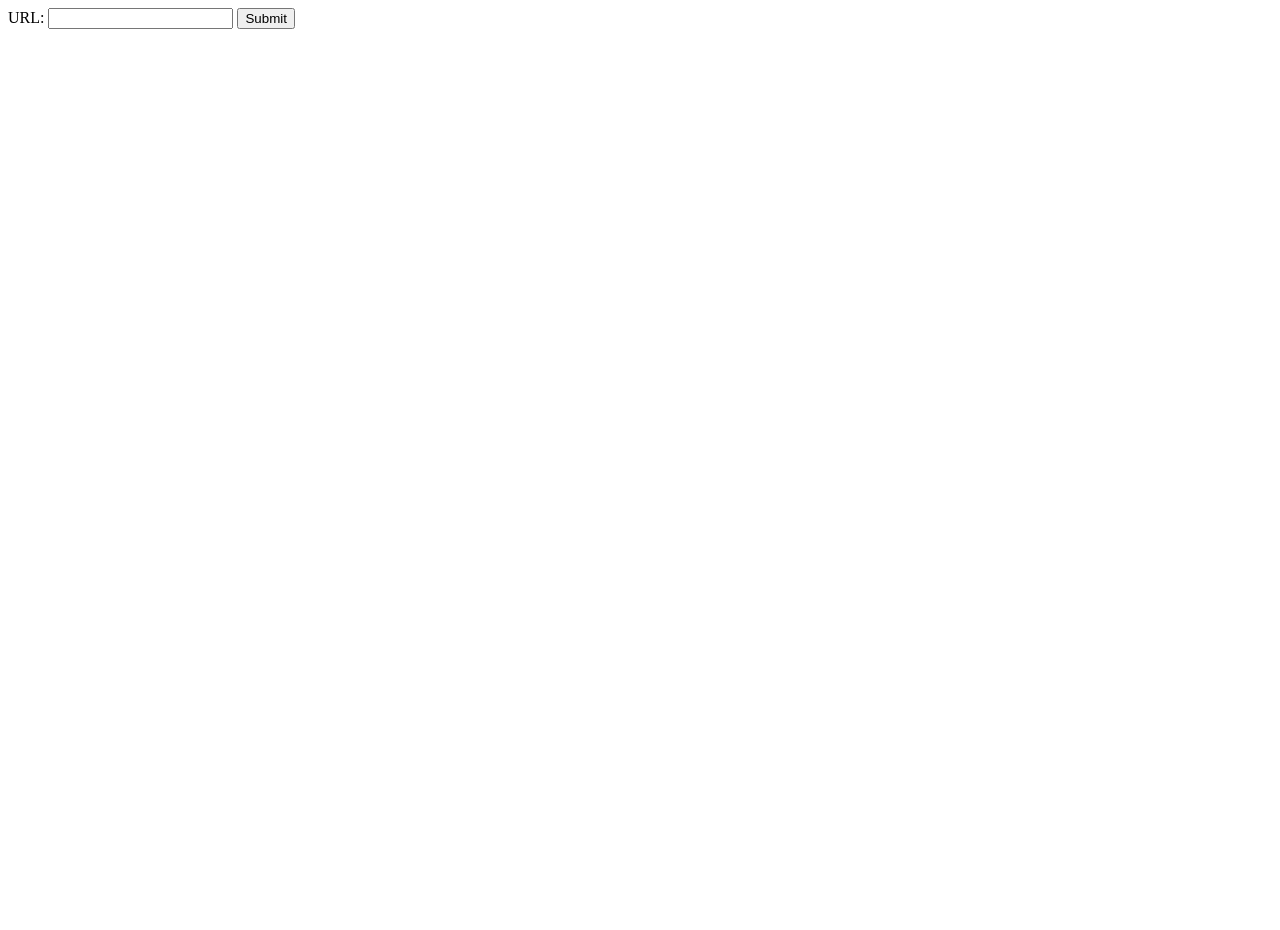
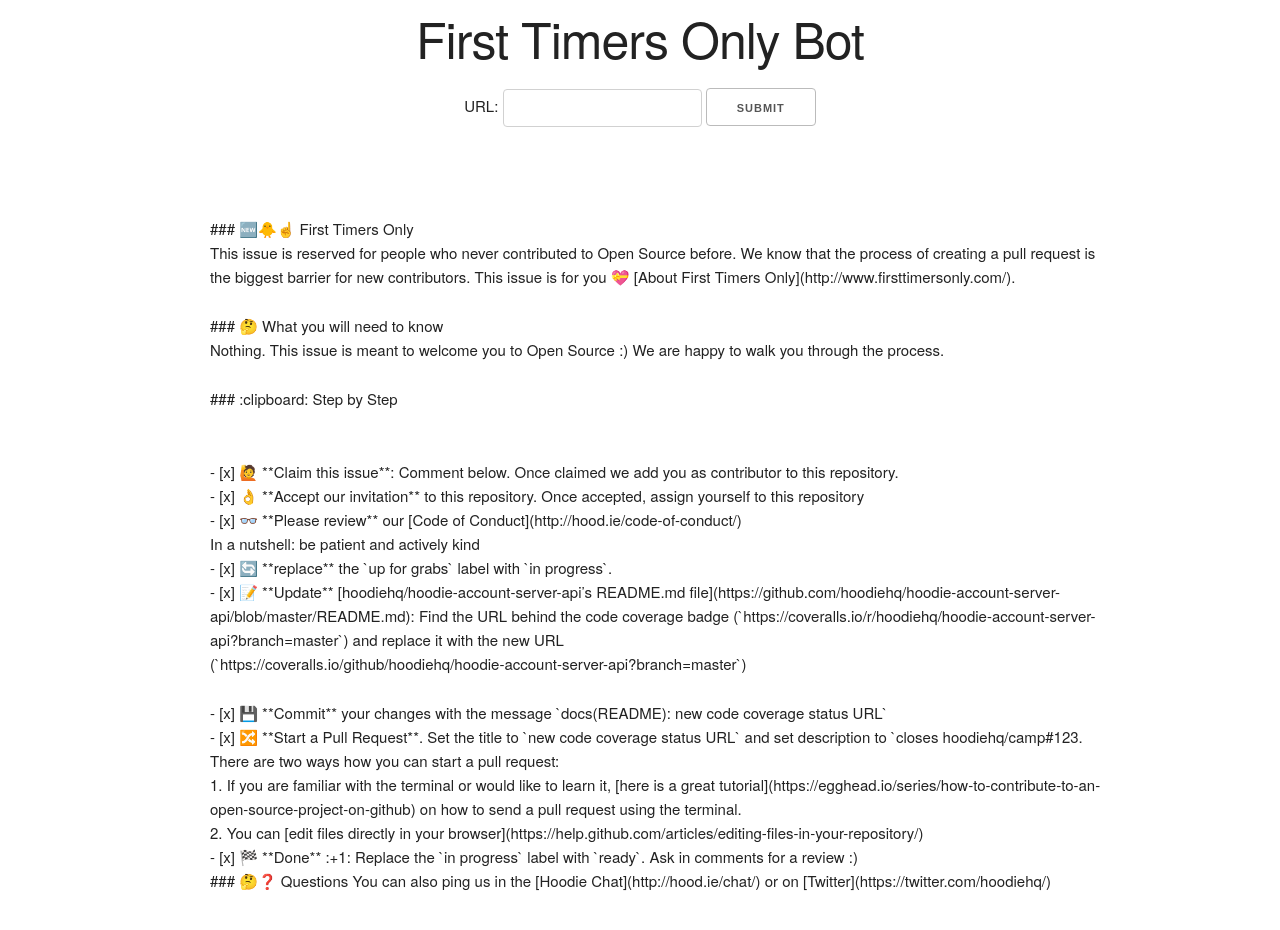
Before and after one commit to first-timers/app, a website: page public/index.html in a window 1280 px wide. Before the commit the page ends 800 px from the top, so only its background shows below. Drawn offline with nearby package versions, Linux system fonts and the light colour scheme.

Commit message:
add style to form and text box

```diff
--- a/public/index.html
+++ b/public/index.html
@@ -1,7 +1,64 @@
+<!DOCTYPE html>
+<html>
+  <head>
+  <meta charset="UTF-8">
+  <title>First-Timers-Only Bot</title>
+    <link href="https://cdnjs.cloudflare.com/ajax/libs/skeleton/2.0.4/skeleton.css" rel="stylesheet">
+  </head>
+
+  <body>
+    <div class="container">
+      <div class="row">
+        <h1>First Timers Only Bot</h1>
+      </div>
+      <div class="row">
+        <div class="url-form">
           <form action="/starter-issue" method="post">
           URL: <input id="input" type="url" name="url"> </input>
           <button type="submit">Submit</button>
           </form>
+        </div>
+      </div>
+
+      <div class="row">
+        <div class="textarea" contenteditable="true">
+          <div class="intro">
+          <p>### 🆕🐥☝ First Timers Only<br>
+          This issue is reserved for people who never contributed to Open Source before. We know that the process of creating a pull request is the biggest barrier for new contributors. This issue is for you 💝 [About First Timers Only](http://www.firsttimersonly.com/).
+          <br>
+          <p class="need-to-know">### 🤔 What you will need to know
+          </br>
+          Nothing. This issue is meant to welcome you to Open Source :) We are happy to walk you through the process.</p>
+          </p>
+          </div>
+
+          <div class="clipboard">
+          <p class="clipboard">### :clipboard: Step by Step</p>
+          <br>
+          - [x] 🙋 **Claim this issue**: Comment below.
+            Once claimed we add you as contributor to this repository.<br>
+          - [x] 👌 **Accept our invitation** to this repository. Once accepted, assign yourself to this repository <br>
+          - [x] 👓 **Please review** our [Code of Conduct](http://hood.ie/code-of-conduct/) <br>
+            In a nutshell: be patient and actively kind<br>
+          - [x] 🔄 **replace** the `up for grabs` label with `in progress`.
+          <p class="update">- [x] 📝 **Update** [hoodiehq/hoodie-account-server-api’s README.md file](https://github.com/hoodiehq/hoodie-account-server-api/blob/master/README.md): Find the URL behind the code coverage badge (`https://coveralls.io/r/hoodiehq/hoodie-account-server-api?branch=master`) and replace it with the new URL<br> (`https://coveralls.io/github/hoodiehq/hoodie-account-server-api?branch=master`)</p>
+          - [x] 💾 **Commit** your changes with the message `docs(README): new code coverage status URL`<br>
+          - [x] 🔀 **Start a Pull Request**. Set the title to `new code coverage status URL` and set description to `closes hoodiehq/camp#123. There are two ways how you can start a pull request:<br>
+            1. If you are familiar with the terminal or would like to learn it, [here is a great tutorial](https://egghead.io/series/how-to-contribute-to-an-open-source-project-on-github) on how to send a pull request using the terminal.<br>
+            2. You can [edit files directly in your browser](https://help.github.com/articles/editing-files-in-your-repository/)<br>
+          - [x] 🏁 **Done** :+1: Replace the `in progress` label with `ready`. Ask in comments for a review :)<br>
+          </div>
+          <div>
+          ### 🤔❓ Questions
+          You can also ping us in the [Hoodie Chat](http://hood.ie/chat/) or on [Twitter](https://twitter.com/hoodiehq/)
+          </div>
+        </div>
+      </div>
+    </div>
+  </body>
+</html>
+
+
 
 
 <!-- ajax added so that page doesn't refresh and we stay single-page -->
@@ -15,9 +72,7 @@
     alert("Request sent!!!");
 
     var urlPost = $("form").attr('action');
-    // console.log(urlPost)
     var dataURL = $("#input").val();
-    // console.log(dataURL)
 
     $.ajax({
       url: urlPost,
@@ -27,8 +82,29 @@
 
       .done(function(response){
 
+        var blobURL = response.blobURL
+        var fileName = response.fileName
+        var commitMessage = response.commitMessage
+        var patchDiff = response.patchDiff
 
-    })
+        $(".textbox").html();
 
+      });
   })
 </script>
+
+
+<style>
+  .textarea {
+    width: 900px;
+    /*border: 25px solid green;*/
+    padding: 25px;
+    margin: 25px;
+
+  }
+
+  h1, .url-form{
+    text-align: center;
+  }
+
+</style>
```
Lines whose indentation alone changed are shown as unchanged.
